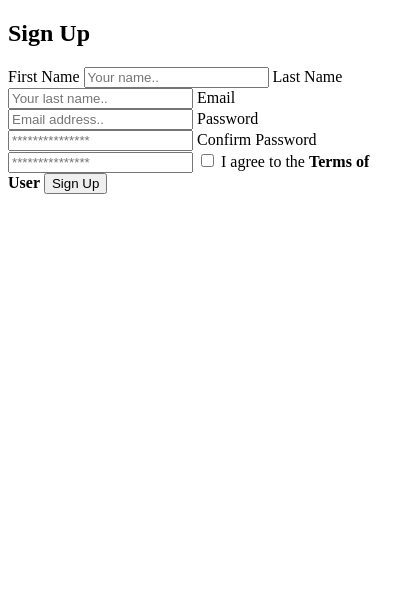
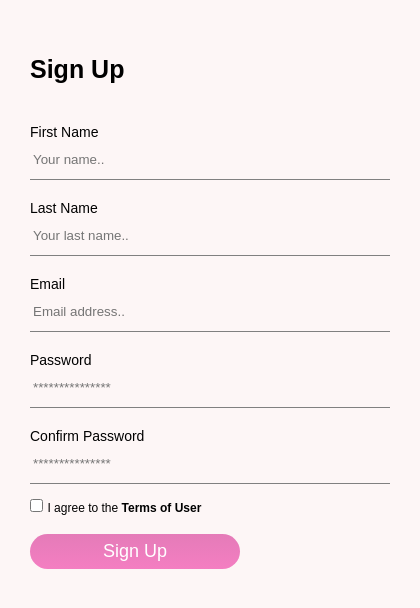
Before and after one commit to Tcheekah/Project, a plain HTML site: page index.html in a window 390 px wide. Shown: the whole page, 420 px wide, since content can reach past the window. Drawn offline with Linux system fonts and the light colour scheme.

Commit message:
my first project

```diff
--- a/index.html
+++ b/index.html
@@ -5,7 +5,7 @@
     <meta http-equiv="X-UA-Compatible" content="IE=edge">
     <meta name="viewport" content="width=device-width, initial-scale=1.0">
     <title>SignUp Page</title>
-    <link rel="stylesheet" href="../css/index.css">
+    <link rel="stylesheet" href="styles.css">
 </head>
 <body>
     <section class="container">
--- a/styles.css
+++ b/styles.css
@@ -15,7 +15,7 @@
 
 .left-section{
     flex-basis: 65%;
-    background-image: linear-gradient(rgba(223, 97, 171, 0.822),rgba(240, 72, 170, 0.692)), url("/img/Focus.jpg");
+    background-image: linear-gradient(rgba(223, 97, 171, 0.822),rgba(240, 72, 170, 0.692)), url("visual.jpg");
     background-size: cover;
     position: relative;
     width: 100%;
@@ -76,9 +76,3 @@ input:focus{
     font-size: 12px;
     font-weight:100;
 }
-
-@media(max-width: 768px){
-    .container{
-     width: 100%;
-    }
-}
```
Also changed, not shown: 2 other files.
